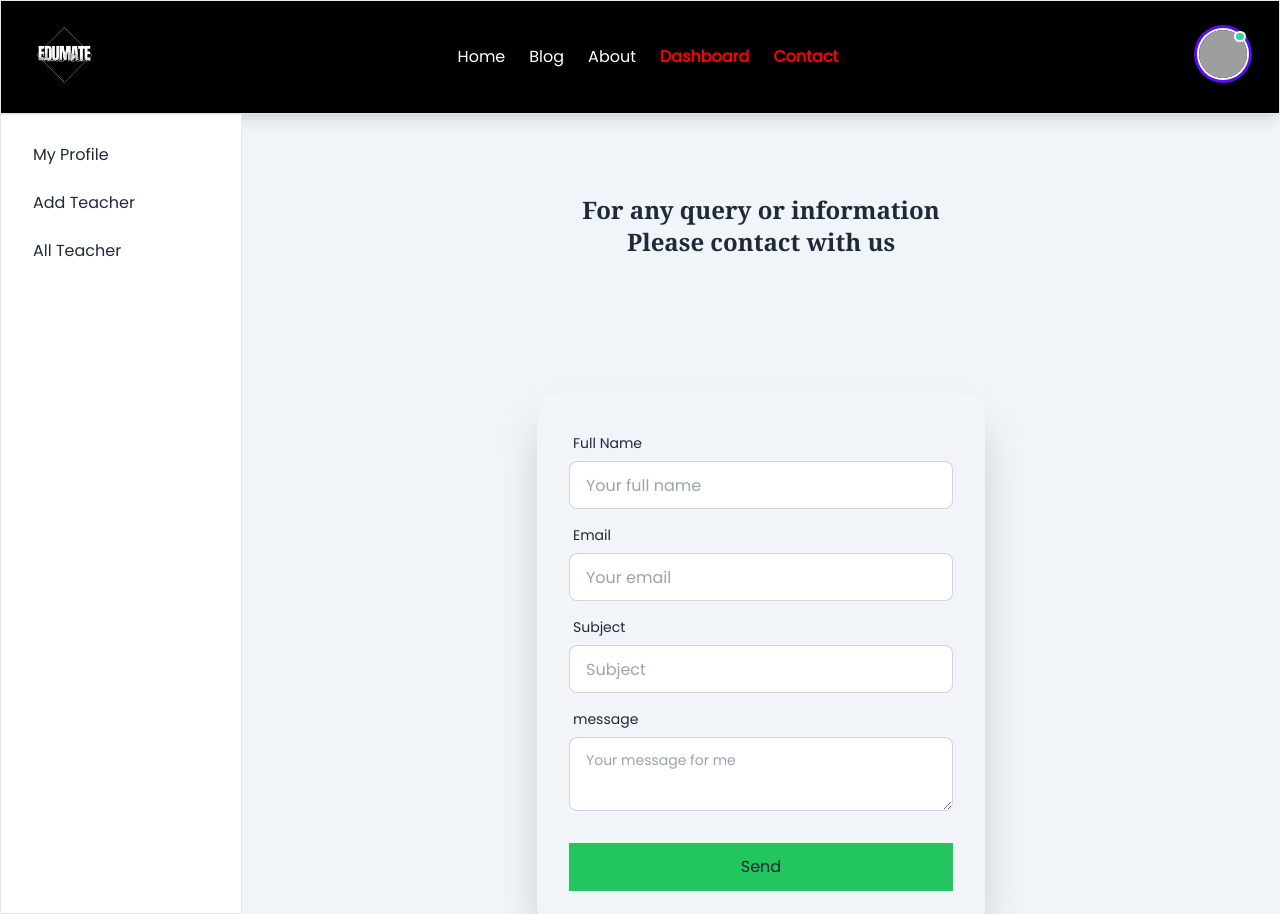
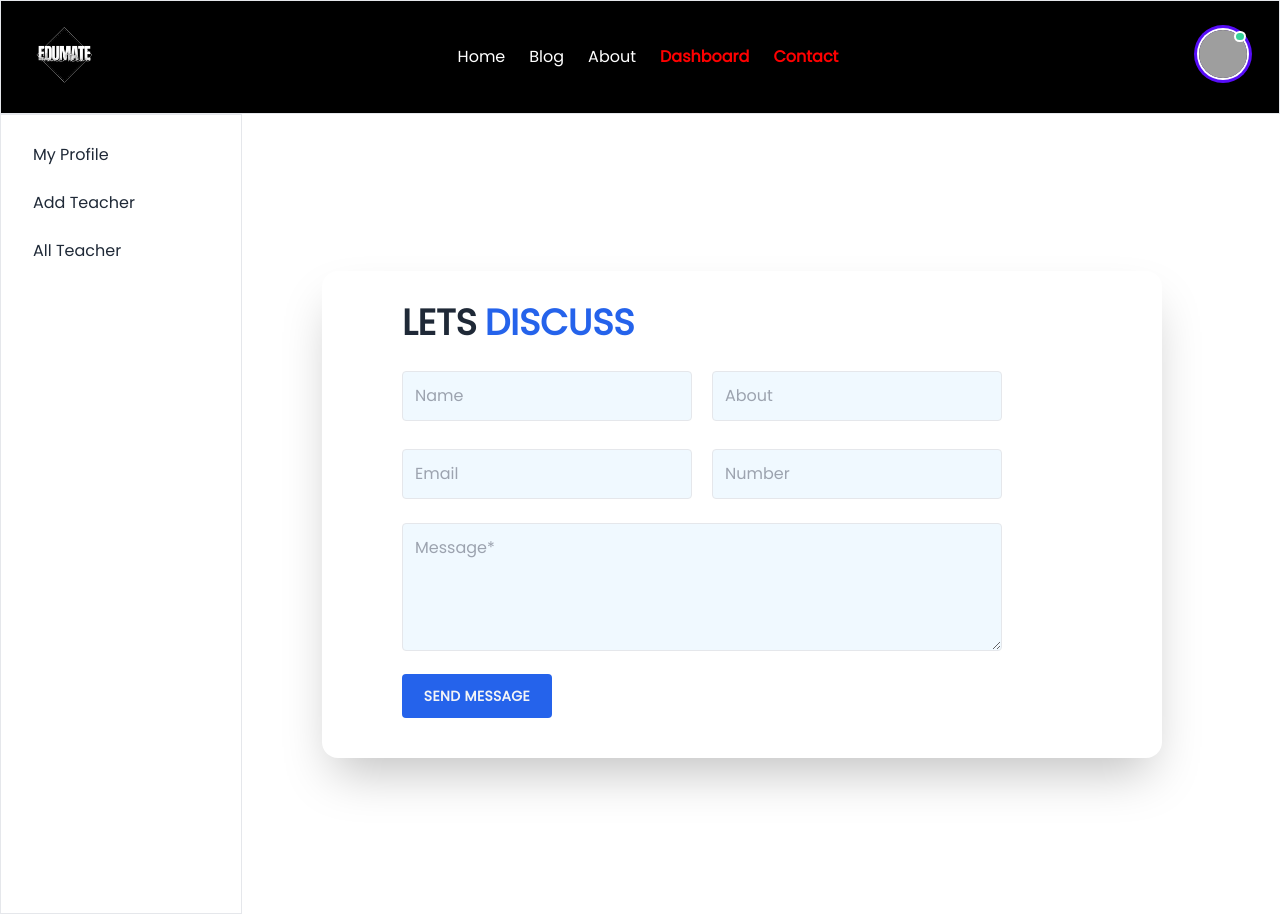
Before and after one commit to Team-API-Avengers/Edumate-Client, a React (Create React App) app: page /dashboard/contact in a window 1280 px wide. Built offline with nearby package versions, Linux system fonts and the light colour scheme; no server answers; grey boxes are pictures that could not be loaded; what @material-tailwind/react would draw is missing.

Commit message:
contact page

```diff
--- a/src/components/Pages/Authentication/Signup/Signup.js
+++ b/src/components/Pages/Authentication/Signup/Signup.js
@@ -1,43 +1,29 @@
-import React, { useContext, useState } from 'react';
-import { Link, useNavigate } from 'react-router-dom';
-import { useForm } from 'react-hook-form';
-import { AuthContext } from '../../../Context/AuthProvider';
-import { toast } from 'react-toastify';
+import React, { useContext, useState } from "react";
+import { Link, useNavigate } from "react-router-dom";
+import { useForm } from "react-hook-form";
+import { AuthContext } from "../../../Context/AuthProvider";
+import { toast } from "react-toastify";
 
 const Signup = () => {
-
-
-    const { register, handleSubmit, formState: { errors } } = useForm();
-
+  const {
+    register,
+    handleSubmit,
+    formState: { errors },
+  } = useForm();
 
   const { createUser, updateUser } = useContext(AuthContext);
 
+  const [signUpError, setSignUpError] = useState("");
 
-    const [signUpError, setSignUpError] = useState('');
-
-
-
-    const navigate = useNavigate()
-
-
+  const navigate = useNavigate();
 
   //! from .env.local file====>
   const imgHostKey = process.env.REACT_APP_Imgbb_key;
   // console.log(imgHostKey);
 
-
-
   // const [createdUserEmail, setCreatedUserEmail] = useState('')
 
-
-
   const handleSignUp = (data) => {
-
-
-
-
-
-
     const name = data.name;
     const email = data.email;
     const password = data.password;
@@ -45,59 +31,38 @@ const Signup = () => {
     const role = data.role;
     const image = data.img;
 
-        console.log(phoneNumber,role, name, password, image)
-
-
-
-
-
-
-
+    console.log(phoneNumber, role, name, password, image);
 
     createUser(email, password)
-          .then(result => {
+      .then((result) => {
         // const user = result.user;
-
-
-
-
-
-
-
-
-
 
         // console.log(image)
 
         //! ==========< Image Hosting >==========
 
-            const formData = new FormData()
+        const formData = new FormData();
 
-            formData.append('image', image[0])
+        formData.append("image", image[0]);
 
         // console.log(formData)
 
         const url = `https://api.imgbb.com/1/upload?key=${imgHostKey}`;
         fetch(url, {
-              method: 'POST',
+          method: "POST",
           body: formData,
         })
           .then((res) => res.json())
           .then((imgData) => {
             console.log(imgData);
 
-                const photoURL = imgData.data.url
+            const photoURL = imgData.data.url;
 
             updateUserDetails(name, photoURL);
-                // saveUsers(name, email,  photoURL);
+            saveUsers(name, email, photoURL);
 
             if (imgData.success) {
               //   console.log(imgData.data.url)
-
-
-
-
-
 
               const addedUser = {
                 name,
@@ -105,25 +70,14 @@ const Signup = () => {
                 password,
                 role,
                 phoneNumber,
-                    image: imgData.data.url
-                  }
-
-
-
-
-
-
-
-
-
-
-
+                image: imgData.data.url,
+              };
 
               //! Save User info to the database....
-                  fetch('https://edumate-server.vercel.app/users', {
-                    method: 'POST',
+              fetch("https://edumate-server.vercel.app/users", {
+                method: "POST",
                 headers: {
-                      'content-type': 'application/json',
+                  "content-type": "application/json",
                 },
                 body: JSON.stringify(addedUser),
               })
@@ -131,29 +85,20 @@ const Signup = () => {
                 .then((result) => {
                   console.log(result);
 
-
-                      navigate('/login')
-                      toast.success('Registration successful')
+                  navigate("/login");
+                  toast.success("Registration successful");
                 });
-
-
-
-
             }
           });
-
-
       })
       .catch((error) => {
         console.error(error);
         // setPasswordError((error.message).slice(22,36));
         if (error) {
-              toast.error((error.message).slice(22, 42));
+          toast.error(error.message.slice(22, 42));
         }
       });
-
   };
-
 
   const updateUserDetails = (name, photoURL) => {
     updateUser(name, photoURL)
@@ -165,136 +110,150 @@ const Signup = () => {
       });
   };
 
-
-
-        //   const saveUsers = (name, email,  photoURL) => {
-        //     const user = { name, email,  photoURL };
-        //     fetch('https://edumate-server.vercel.app/users', {
-        //       method: 'POST',
-        //       headers: {
-        //         'content-type': 'application/json',
-        //       },
-        //       body: JSON.stringify(user),
-        //     })
-        //       .then((res) => res.json())
-        //       .then((data) => {
-        //         // console.log(data);
-        //         navigate('/');
-        //         // setCreatedUserEmail(email);
-        //       });
-        //   };
-
-
-
-
-
-
-
-
-
-
+  const saveUsers = (name, email, photoURL) => {
+    const user = { name, email, photoURL };
+    fetch("https://edumate-server.vercel.app/users", {
+      method: "POST",
+      headers: {
+        "content-type": "application/json",
+      },
+      body: JSON.stringify(user),
+    })
+      .then((res) => res.json())
+      .then((data) => {
+        // console.log(data);
+        navigate("/");
+        // setCreatedUserEmail(email);
+      });
+  };
 
   return (
     <div className="grid max-w-screen-xl grid-cols-1 gap-8 px-8 py-16 mx-auto rounded-lg md:grid-cols-2 md:px-12 md:my-12 lg:px-16 xl:px-32">
       <div className="flex flex-col justify-between">
         <div className="space-y-2">
-                    <h2 className="text-4xl font-bold leading-tight lg:text-5xl">Let's talk!</h2>
-                    <div >Vivamus in nisl metus? Phasellus.</div>
+          <h2 className="text-4xl font-bold leading-tight lg:text-5xl">
+            Let's talk!
+          </h2>
+          <div>Vivamus in nisl metus? Phasellus.</div>
         </div>
         <img src="assets/svg/doodle.svg" alt="" className="p-6 h-52 md:h-64" />
       </div>
       <div className="w-full max-w-md p-8 space-y-3 rounded-xl shadow-xl ">
         <h1 className="text-2xl font-bold text-center">Signup</h1>
 
-
-                <form onSubmit={handleSubmit(handleSignUp)} >
+        <form onSubmit={handleSubmit(handleSignUp)}>
           <div className="text-sm">
             <label className="flex m-2 dark:text-black">Name</label>
-                        <input type="text"
+            <input
+              type="text"
               {...register("name", {
-                                required: "Name is requires"
-                            })
-                            }
-                            placeholder="Name" name="name" className="input input-bordered w-full px-4 py-3 rounded-md  " />
+                required: "Name is requires",
+              })}
+              placeholder="Name"
+              name="name"
+              className="input input-bordered w-full px-4 py-3 rounded-md  "
+            />
           </div>
-
 
           <div className="text-sm">
             <label className="flex m-2 dark:text-black">Email</label>
-                        <input type="text" {...register("email", {
-                            required: "Email is required"
-                        })} placeholder="Email" name="email" className="input input-bordered w-full px-4 py-3 rounded-md  " />
-                        {errors.name && <p className='text-red-500'>{errors.name.message}</p>}
+            <input
+              type="text"
+              {...register("email", {
+                required: "Email is required",
+              })}
+              placeholder="Email"
+              name="email"
+              className="input input-bordered w-full px-4 py-3 rounded-md  "
+            />
+            {errors.name && (
+              <p className="text-red-500">{errors.name.message}</p>
+            )}
           </div>
-
 
           <div className="mt-3 ms-1 text-sm">
             <label className="flex m-2 dark:text-black ">Password</label>
-                        <input type="text" {...register("password", {
+            <input
+              type="text"
+              {...register("password", {
                 required: "Password is required",
-                            minLength: { value: 6, message: "password must be 6 character long" },
-                            pattern: { value: /(?=.*[A-Z])(?=.*[!@#$&*])(?=.*[0-9])/, message: 'Password must be strong' }
-                        })} placeholder="Password" name="password" className="input input-bordered w-full px-4 py-3 rounded-md  " />
-                        {errors.password && <p className='text-red-500'>{errors.password.message}</p>}
+                minLength: {
+                  value: 6,
+                  message: "password must be 6 character long",
+                },
+                pattern: {
+                  value: /(?=.*[A-Z])(?=.*[!@#$&*])(?=.*[0-9])/,
+                  message: "Password must be strong",
+                },
+              })}
+              placeholder="Password"
+              name="password"
+              className="input input-bordered w-full px-4 py-3 rounded-md  "
+            />
+            {errors.password && (
+              <p className="text-red-500">{errors.password.message}</p>
+            )}
           </div>
-
-
 
           <div className="mt-3 ms-1 text-sm">
             <label className="flex m-2 dark:text-black ">Phone number</label>
-                        <input type="text" {...register("phoneNumber", {
+            <input
+              type="text"
+              {...register("phoneNumber", {
                 required: "Phone number is required",
-                        })} placeholder="Number" name="phoneNumber" className="input input-bordered w-full px-4 py-3 rounded-md  " />
-                        {errors.phoneNumber && <p className='text-red-500'>{errors.phoneNumber.message}</p>}
+              })}
+              placeholder="Number"
+              name="phoneNumber"
+              className="input input-bordered w-full px-4 py-3 rounded-md  "
+            />
+            {errors.phoneNumber && (
+              <p className="text-red-500">{errors.phoneNumber.message}</p>
+            )}
           </div>
 
-
-                    <div className=''>
-                <label className='label'>
-                <span className='label-text'>Who are you ?</span>
+          <div className="">
+            <label className="label">
+              <span className="label-text">Who are you ?</span>
             </label>
             <select
-                className='input input-bordered md:w-96'
-                type='name'
-                {...register('role', {
-
-                })}
+              className="input input-bordered md:w-96"
+              type="name"
+              {...register("role", {})}
             >
               <option>Student</option>
               <option>Teacher</option>
             </select>
             {errors.phoneNumber && (
-                <p className='text-red-500'>
-                  {errors.phoneNumber.message}
-                </p>
+              <p className="text-red-500">{errors.phoneNumber.message}</p>
             )}
           </div>
 
-
-
-                    <div className=''>
-                    <label className='label'>
-                    <span className='label-text'>Photo </span>
+          <div className="">
+            <label className="label">
+              <span className="label-text">Photo </span>
             </label>
             <input
-                    type='file'
-                    {...register('img', {
-                        required: 'Photo is Required',
+              type="file"
+              {...register("img", {
+                required: "Photo is Required",
               })}
-                    className='input input-bordered md:w-96'
-
+              className="input input-bordered md:w-96"
             />
-                    {errors.img && (
-                    <p className='text-red-500'>{errors.img.message}</p>
-                    )}
+            {errors.img && <p className="text-red-500">{errors.img.message}</p>}
           </div>
 
-
-                    <input className='btn my-5 btn-primary w-full p-3 text-center rounded-full ' value='Signup' type="submit" />
-                    {signUpError && <p className='text-red-600'>{signUpError}</p>}
+          <input
+            className="btn my-5 btn-primary w-full p-3 text-center rounded-full "
+            value="Signup"
+            type="submit"
+          />
+          {signUpError && <p className="text-red-600">{signUpError}</p>}
         </form>
-                <p className="text-xl text-center sm:px-6 ">Already have an account?
-                    <Link to='/login' className="hover:underline mx-2">Log in</Link>
+        <p className="text-xl text-center sm:px-6 ">
+          Already have an account?
+          <Link to="/login" className="hover:underline mx-2">
+            Log in
+          </Link>
         </p>
       </div>
     </div>
--- /dev/null
+++ b/src/components/Pages/Contact/ContactUs.js
@@ -0,0 +1,80 @@
+import React from "react";
+import { useForm } from "@formspree/react";
+import { toast } from "react-toastify";
+import Typical from "react-typical";
+
+const ContactUs = () => {
+  const [state, handleSubmit] = useForm("mayzpvjq");
+  if (state.succeeded) {
+    toast.success("Thanks for contact");
+  }
+
+  return (
+    <div>
+      <div class="flex justify-center items-center w-screen h-screen bg-white">
+        <div class="container mx-auto my-4 px-4 lg:px-20">
+          <div class="w-full p-8 my-4 md:px-12 lg:w-9/12 lg:pl-20 lg:pr-40 mr-auto rounded-2xl shadow-2xl">
+            <div class="flex">
+              <h1 class="font-bold  flex gap-2 uppercase text-4xl">
+                Lets{" "}
+                <Typical
+                  className="text-blue-600 "
+                  steps={["Talk", 3000, "discuss", 3000]}
+                  loop={Infinity}
+                  wrapper="p"
+                ></Typical>
+              </h1>
+            </div>
+            <form onSubmit={handleSubmit}>
+              <div class="grid grid-cols-1 gap-5 md:grid-cols-2 mt-5">
+                <input
+                  class="w-full bg-sky-50  border border-gray-200 text-gray-900 mt-2 p-3 rounded focus:outline-none focus:shadow-outline"
+                  type="text"
+                  placeholder="Name"
+                  name="name"
+                />
+                <input
+                  class="w-full bg-sky-50  border border-gray-200 text-gray-900 mt-2 p-3 rounded focus:outline-none focus:shadow-outline"
+                  type="text"
+                  name="about"
+                  placeholder="About"
+                />
+
+                <input
+                  class="w-full bg-sky-50  border border-gray-200 text-gray-900 mt-2 p-3 rounded focus:outline-none focus:shadow-outline"
+                  type="email"
+                  name="email"
+                  placeholder="Email"
+                />
+                <input
+                  class="w-full bg-sky-50 border border-gray-200 text-gray-900 mt-2 p-3 rounded focus:outline-none focus:shadow-outline"
+                  type="text"
+                  placeholder="Number"
+                  name="number"
+                />
+              </div>
+              <div class="my-4">
+                <textarea
+                  name="message"
+                  placeholder="Message*"
+                  class="w-full h-32 bg-sky-50  border border-gray-200 text-gray-900 mt-2 p-3 rounded focus:outline-none focus:shadow-outline"
+                ></textarea>
+              </div>
+              <div class="my-2 w-1/2 lg:w-1/4">
+                <button
+                  type="submit"
+                  class="uppercase text-sm font-bold tracking-wide bg-blue-600 text-gray-100 p-3 rounded w-full
+                      focus:outline-none focus:shadow-outline"
+                >
+                  Send Message
+                </button>
+              </div>
+            </form>
+          </div>
+        </div>
+      </div>
+    </div>
+  );
+};
+
+export default ContactUs;
--- a/src/components/Pages/Home/Home.js
+++ b/src/components/Pages/Home/Home.js
@@ -6,6 +6,7 @@ import Testimonial from "./Testimonial/Testimonial";
 import OurEnvironment from "./OurEnvironment/OurEnvironment";
 import Contact from "../Contact/Contact";
 import AboutOurs from "../About/AboutOurs";
+import ContactUs from "../Contact/ContactUs";
 // import OurBestTeacher from "./OurBestTeachers/OurBestTeacher";
 
 const Home = () => {
@@ -18,7 +19,8 @@ const Home = () => {
 
       <Testimonial />
       <AboutOurs />
-      <Contact />
+      {/* <Contact /> */}
+      <ContactUs />
     </div>
   );
 };
--- a/src/components/Routes/Route/Route.js
+++ b/src/components/Routes/Route/Route.js
@@ -13,9 +13,10 @@ import AddTeacher from "../../Pages/AddTeacher/AddTeacher";
 import MyProfile from "../../Pages/MyProfile/MyProfile";
 import Error from "../../Pages/Error/Error";
 import AboutOurs from "../../Pages/About/AboutOurs";
-import Contact from "../../Pages/Contact/Contact";
+
 import OurBestTeachers from "../../Pages/Home/OurBestTeachers/OurBestTeachers";
 import AllTeachers from "../../Pages/AllTeachers/AllTeachers";
+import ContactUs from "../../Pages/Contact/ContactUs";
 
 const router = createBrowserRouter([
   {
@@ -38,6 +39,7 @@ const router = createBrowserRouter([
         path: "/about-us",
         element: <About />,
       },
+
       {
         path: "/about-ours",
         element: <AboutOurs />,
@@ -77,7 +79,7 @@ const router = createBrowserRouter([
       },
       {
         path: "/dashboard/contact",
-        element: <Contact />,
+        element: <ContactUs />,
       },
 
       {
```
Also changed, not shown: src/components/Context/AuthProvider.js (+29 -20 lines), src/components/Pages/AllTeachers/AllTeachers.js (+9 -3 lines), src/components/Shared/Loader/Loader.js (added, +13 -0 lines). Lines whose indentation alone changed are shown as unchanged.
